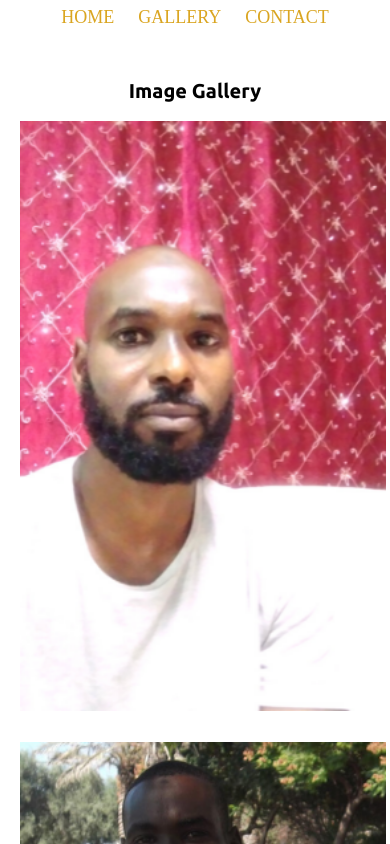
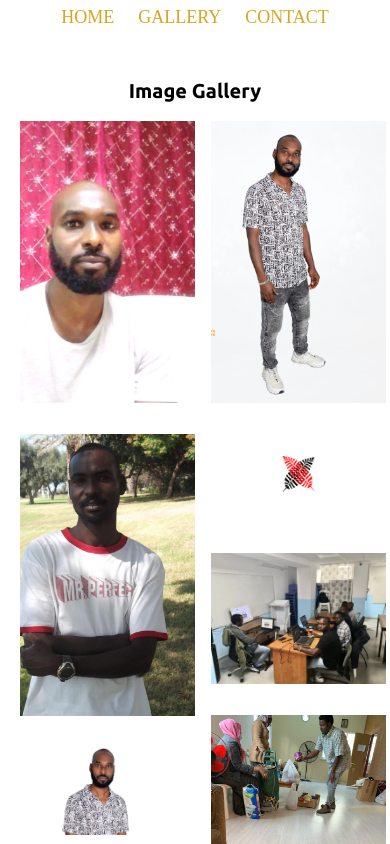
Before and after one commit to ElhadiRagabaat/ProfProject, a React (Create React App) app: page /gallery in a window 390 px wide. Shown: the top 844 px of the page. Built offline with nearby package versions, Linux system fonts and the light colour scheme.

Commit message:
new2  commit

```diff
--- a/src/components/Slider/style.css
+++ b/src/components/Slider/style.css
@@ -65,9 +65,9 @@
 }
 @media screen and (max-width:480px){
     .gallery{
-        -webkit-column-count: 1;
-        -moz-column-count: 1;
-        column-count: 1;
+        -webkit-column-count: 2;
+        -moz-column-count: 2;
+        column-count: 2;
         -webkit-column-width: 100%;
         -moz-column-width: 100%;
         column-width: 100%;
```
